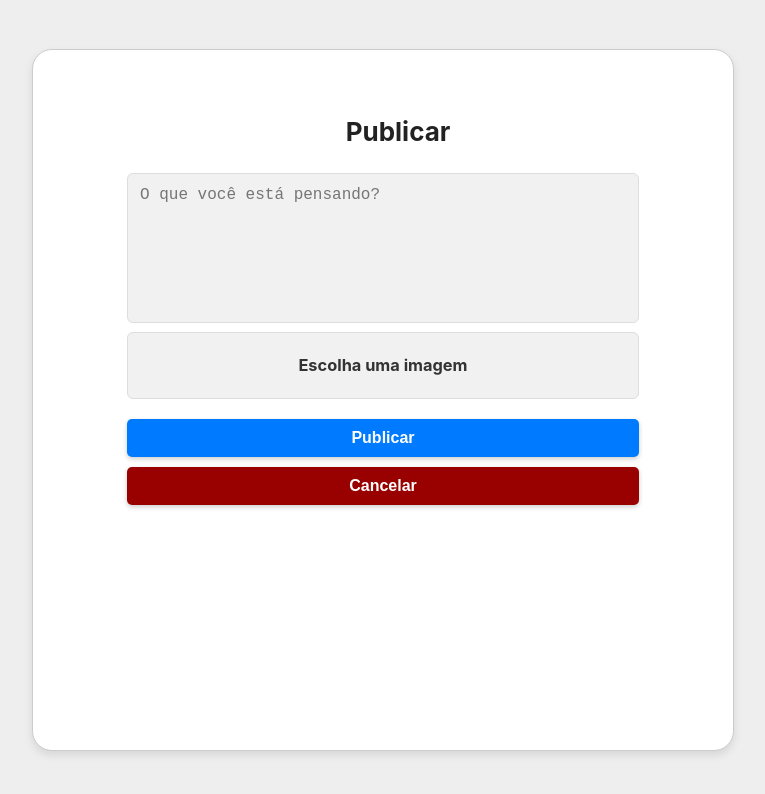
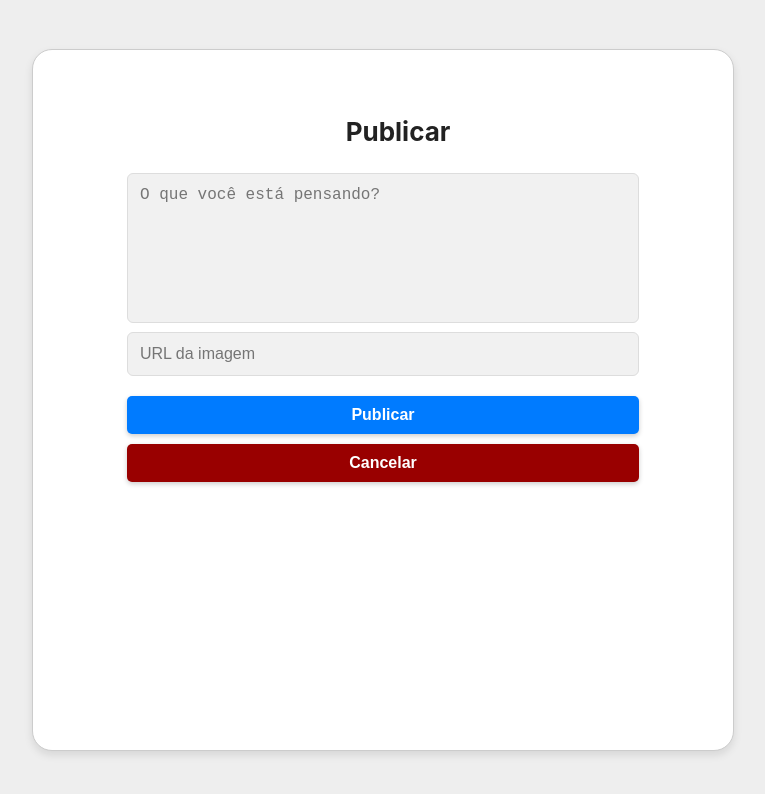
Before and after one commit to Campus-SportNet-MAC0350/mac0350-campus-sportnet, a React (Create React App) app in the folder csn-react-front/: page /post in a window 1280 px wide. Shown: the top 794 px of the page, without its empty margins (257-1022 px from the left). Built offline with nearby package versions, Linux system fonts and the light colour scheme.

Commit message:
publications added, yet to connect with logged user

```diff
--- a/csn-react-front/src/App.css
+++ b/csn-react-front/src/App.css
@@ -469,6 +469,23 @@
   box-shadow: 0 2px 2px 0 rgba(0,0,0,0.24), 0 2px 2px 0 rgba(0, 0, 0, 0.1);
 }
 
+.centerTitle input {
+  padding: 12px 12px;
+  box-sizing: border-box;
+  border: 1px solid #ddd;
+  border-radius: 6px;
+  width: 80%;
+  font-size: 16px;
+  background-color: #f1f1f1;
+  margin-bottom: 10px;
+}
+
+.centerTitle input:focus {
+  border: 1px solid #f9f9f9;
+  outline: none;
+  box-shadow: 0 2px 2px 0 rgba(0,0,0,0.24), 0 2px 2px 0 rgba(0, 0, 0, 0.1);
+}
+
 .custom-file-upload {
   display: inline-block;
   padding: 6px 10px;
--- a/csn-react-front/src/App.js
+++ b/csn-react-front/src/App.js
@@ -6,6 +6,7 @@ import { LoginPage } from './LoginPage';
 import { RegisterPage } from './RegisterPage';
 import { ProfilePage } from './ProfilePage';
 import { CreatePublication } from './CreatePublication';
+import { DisplayUserEvents } from './DisplayUserEvents';
 
 function App() {
   return (
@@ -17,6 +18,7 @@ function App() {
           <Route path="/home" element={<DisplayBody />} />
           <Route path="/profile" element={<ProfilePage />}/>
           <Route path="/post" element={<CreatePublication />}/>
+          <Route path="/events" element={<DisplayUserEvents />}/>
         </Routes>
       </div>
     </Router>
--- a/csn-react-front/src/CreatePublication.js
+++ b/csn-react-front/src/CreatePublication.js
@@ -1,23 +1,91 @@
 import React from 'react';
-import { Link } from 'react-router-dom';
+import { useState } from 'react';
+import { Link, useNavigate } from 'react-router-dom';
+import axios from 'axios';
 
 export const CreatePublication = () =>  {
     const buttonStyle = {
         backgroundColor: '#990000',
     };
+
+    // pegar a hora atual
+    const currentTime = new Date();
+    const formattedDateTime = currentTime.toISOString().split('.')[0];
+
+    const [formData, setFormData] = useState({
+        userId: 1,
+        publicationType: 'e',
+        publicationText: '',
+        countParticipants: 0,
+        dateTime: formattedDateTime,
+        publicationImagePath: '',
+    });
+
+    const navigate = useNavigate();
+
+    const [redirect, setRedirect] = useState(false);
+
+    const handleChange = (e) => {
+        const {name, value, type, files} = e.target;
+        setFormData({
+            ...formData,
+            [name]: type === 'file' ? files[0] : value,
+        });
+    };
+
+    const handleSubmit = async (e) => {
+        e.preventDefault();
+
+        if(
+            !formData.publicationText ||
+            !formData.publicationImagePath
+        ){
+            console.error("Por favor, preencha todos os campos.");
+            alert("Por favor, preencha todos os campos");
+            return;
+        }
+
+        const data = new FormData();
+
+        data.append('publicationText', formData.publicationText);
+        data.append('publicationImagePath', formData.publicationImagePath);
+
+        try{
+            const response = await axios.post('http://localhost:8080/publications', formData, {
+                headers: {
+                    'Content-Type': 'application/json',
+                },
+            });
+
+            if(response.status === 201){
+                alert('Publicado!');
+                console.log('Publicado:', response.data);
+                setRedirect(true);
+            }
+            else{
+                console.error('Erro ao publicar!');
+                alert("Erro ao publicar!");
+            }
+        }
+        catch(error){
+            console.error('Erro ao publicar!');
+            alert("Erro ao publicar!");
+        }
+    };
+
+    if(redirect)
+        navigate('/home');
+
     return(
         <div className="containerPub">
             <div className="centroPub">
                 <div className="centerTitle">
-                    <form>
+                    <form onSubmit={handleSubmit}>
                         <p><b>Publicar</b></p>
-                        <textarea placeholder="O que você está pensando?" />
-                        <label for="file-upload" class="custom-file-upload">
-                            <input id="file-upload" type="file"/>
-                            <h3>Escolha uma imagem</h3>
-                        </label>
+                        <textarea placeholder="O que você está pensando?" name='publicationText' onChange={handleChange}/>
+                        <input placeholder='URL da imagem' name='publicationImagePath' onChange={handleChange}/>
                         <div className='buttonsPub'>
-                        <Link to="/home"><button className='btn'>Publicar</button></Link>
+                            <button type='submit' className='btn'>Publicar</button>
                             <Link to="/home"><button className='btn' style={buttonStyle}>Cancelar</button></Link>
                         </div>
                     </form>
--- a/csn-react-front/src/DisplayLeftMenu.js
+++ b/csn-react-front/src/DisplayLeftMenu.js
@@ -13,6 +13,7 @@ export const DisplaySideMenu = (props) => {
 
             {/* Display Items */}
             <Link to='/home' className="menuItem"><img src="homepage.png" alt="Icone" /> Página Inicial</Link>
+            <Link to='/events' className="menuItem"><img src="checklist.png" alt="Icone" /> Meus Eventos</Link>
             <Link to='/post' className="menuItem"><img src="newpost.png" alt="Icone" /> Publicar</Link>
             <Link to='/home' className="menuItem"><img src="config.png" alt="Icone" /> Opções</Link>
             <Link to='/profile' className="menuItem"><img src="user.png" alt="Icone" /> Perfil</Link>
--- /dev/null
+++ b/csn-react-front/src/DisplayUserEvents.js
@@ -0,0 +1,14 @@
+import { DisplayPublication } from "./DisplayPublication";
+import { DisplaySideMenu } from "./DisplayLeftMenu";
+import { DisplayRightMenu } from "./DisplayRightMenu";
+import React from 'react';
+
+export const DisplayUserEvents = () => {
+    return(
+        <div className="publication-body">
+            <DisplaySideMenu />
+            <DisplayPublication />
+            <DisplayRightMenu profileImage="https://i.pinimg.com/736x/d9/56/9b/d9569bbed4393e2ceb1af7ba64fdf86a.jpg" username="username"/>
+        </div>
+    );
+};
--- a/csn-react-front/src/Post.js
+++ b/csn-react-front/src/Post.js
@@ -4,7 +4,7 @@ export const Post = (props) => {
     let [flag, setFlag] = useState(0);
     let [participacao, setParticipacao] = useState("Confirmar participação nesse evento?");
     let [btnString, setBtnString] = useState("Participar");
-    let [confirmedUsers, setConfirmedUsers] = useState(+props.membersConfirmed);
+    let [confirmedUsers, setConfirmedUsers] = useState(+props.confirmedUsers);
 
     const changeUsersCount = () => {
         if (!flag) {
--- a/csn-react-front/src/RegisterPage.js
+++ b/csn-react-front/src/RegisterPage.js
@@ -77,7 +77,7 @@ export const RegisterPage = () => {
     if(redirect)
         navigate('/');
 
-    return (
+    return(
         <div className="containerLogin">
             <div className="Centro">
                 <div className="loginDetails">
```
Also changed, not shown: csn-react-front/src/DisplayPublication.js (+28 -11 lines), csn-react-front/public/checklist.png (added).
